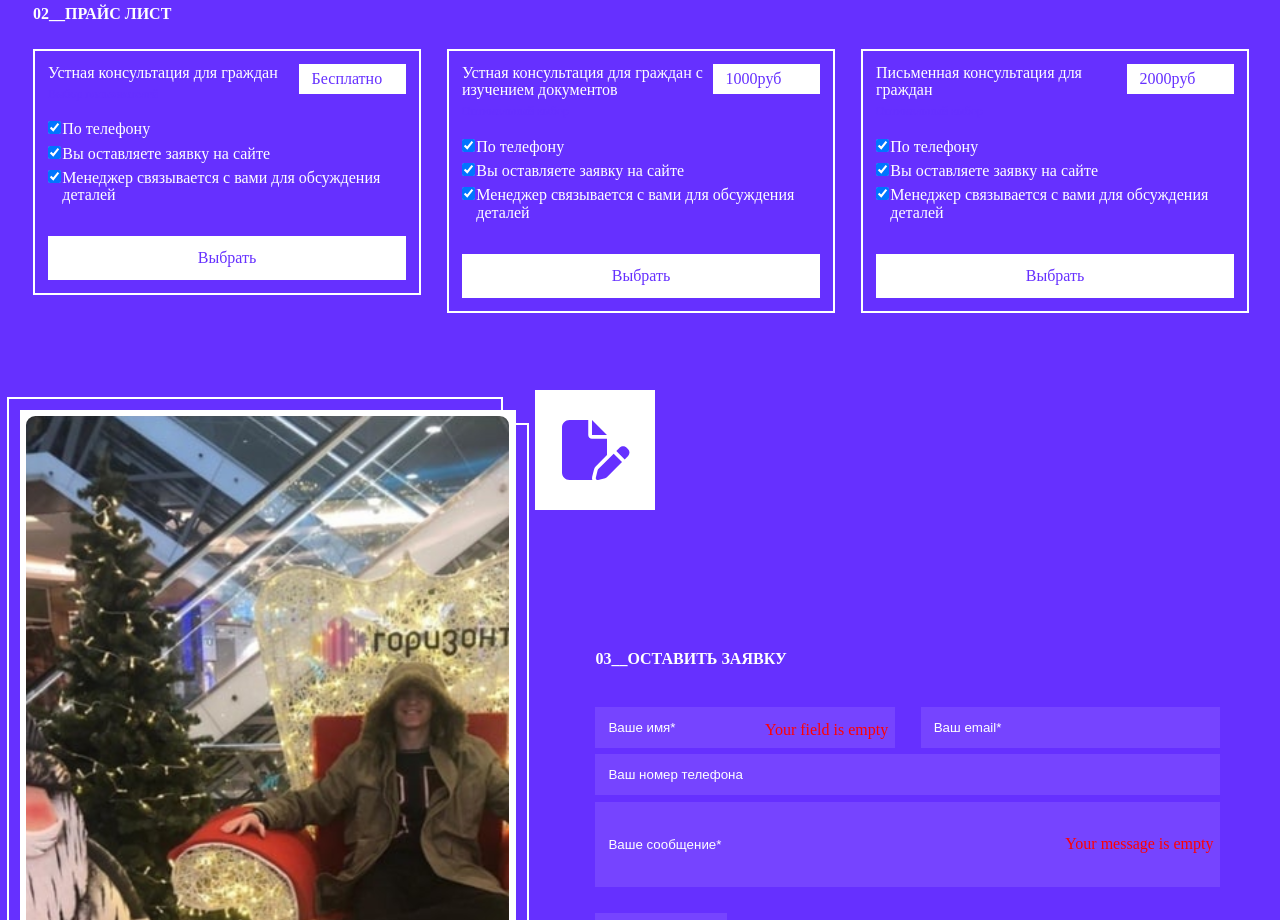
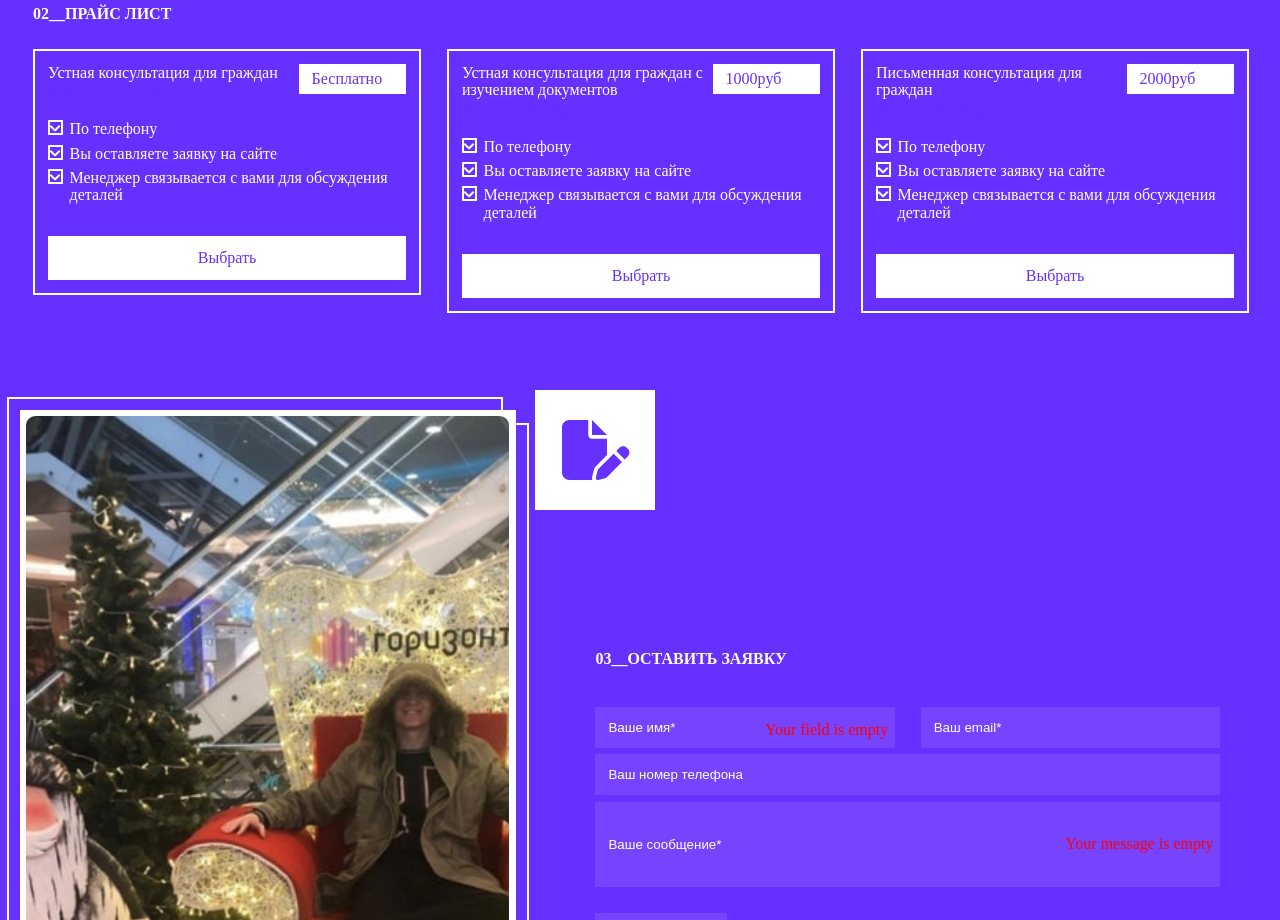
Before and after one commit to DenisSuperStar/Vue_lawyer_rostov, a Vue app: page / in a window 1280 px wide. Shown: the part 1900-2820 px from the top of the page. Built offline with nearby package versions, Linux system fonts and the light colour scheme; no server answers.

Commit message:
Выполнена базовая кастомизация чекбоксов

```diff
--- a/src/components/partials/PriceList.vue
+++ b/src/components/partials/PriceList.vue
@@ -31,7 +31,7 @@
 
             <ul :class="[$style.cardFeatures]">
               <li :class="[$style.featuresItem]">
-                <div class="[$style.featuresCheckbox]">
+                <div :class="[$style.featuresCheckbox]">
                   <input
                     type="checkbox"
                     :class="[$style.defaultCheckbox]"
@@ -42,7 +42,7 @@
                 <div :class="[$style.featuresText]">По телефону</div>
               </li>
               <li :class="[$style.featuresItem]">
-                <div class="[$style.featuresCheckbox]">
+                <div :class="[$style.featuresCheckbox]">
                   <input
                     type="checkbox"
                     :class="[$style.defaultCheckbox]"
@@ -55,7 +55,7 @@
                 >
               </li>
               <li :class="[$style.featuresItem]">
-                <div class="[$style.featuresCheckbox]">
+                <div :class="[$style.featuresCheckbox]">
                   <input
                     type="checkbox"
                     :class="[$style.defaultCheckbox]"
@@ -231,7 +231,7 @@ export default {
 
 .featuresItem {
   display: flex;
-  grid-gap: 1.3px;
+  grid-gap: 6.5px;
   font-size: 16px;
   line-height: 1.1;
   padding-bottom: 6.5px;
@@ -242,12 +242,52 @@ export default {
 }
 
 .featuresCheckbox {
+  position: relative;
+  height: 15px;
 }
 
 .defaultCheckbox {
+    display: block;
+    position: absolute;
+    top: 0;
+    left: 0;
+    opacity: 0;
+    height: 100%;
+    cursor: pointer;
 }
 
 .fakerCheckbox {
+  position: relative;
+  display: block;
+  width: 15px;
+  height: 100%;
+  border: 2px solid #fff;
+  pointer-events: none;
+}
+
+.defaultCheckbox:checked + .fakerCheckbox::before {
+  display: inline-block;
+  content: "";
+  top: 0;
+  left: 0;
+  width: 7px;
+  height: 2px;
+  background-color: #fff;
+  transform: translateX(1px) translateY(-9px) rotate(45deg);
+  transform-origin: top left;
+}
+
+.defaultCheckbox:checked + .fakerCheckbox::after {
+  display: inline-block;
+  content: "";
+  position: absolute;
+  top: 0;
+  left: 0;
+  width: 7px;
+  height: 2px;
+  background-color: #fff;
+  transform: translateX(4px) translateY(8px) rotate(-45deg);
+  transform-origin: top left;
 }
 
 .featuresText {
```
